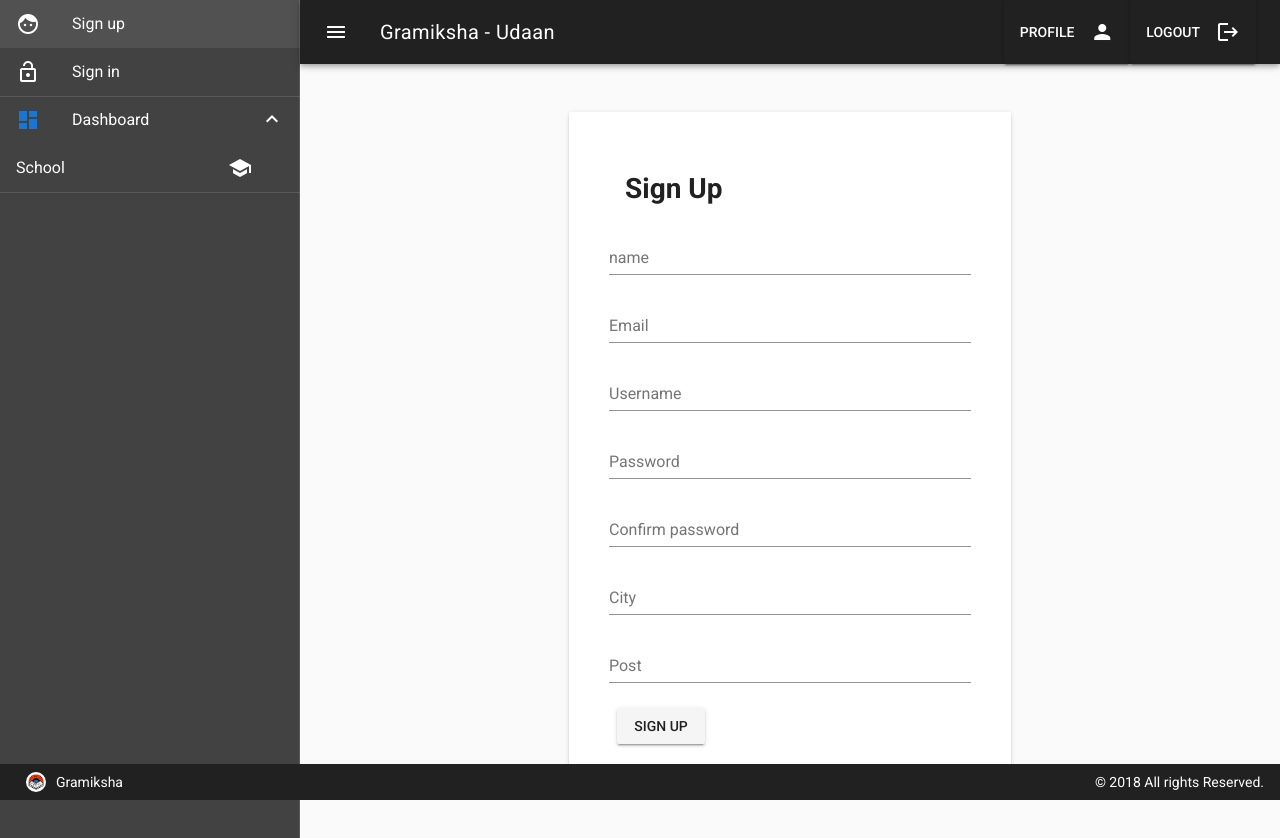
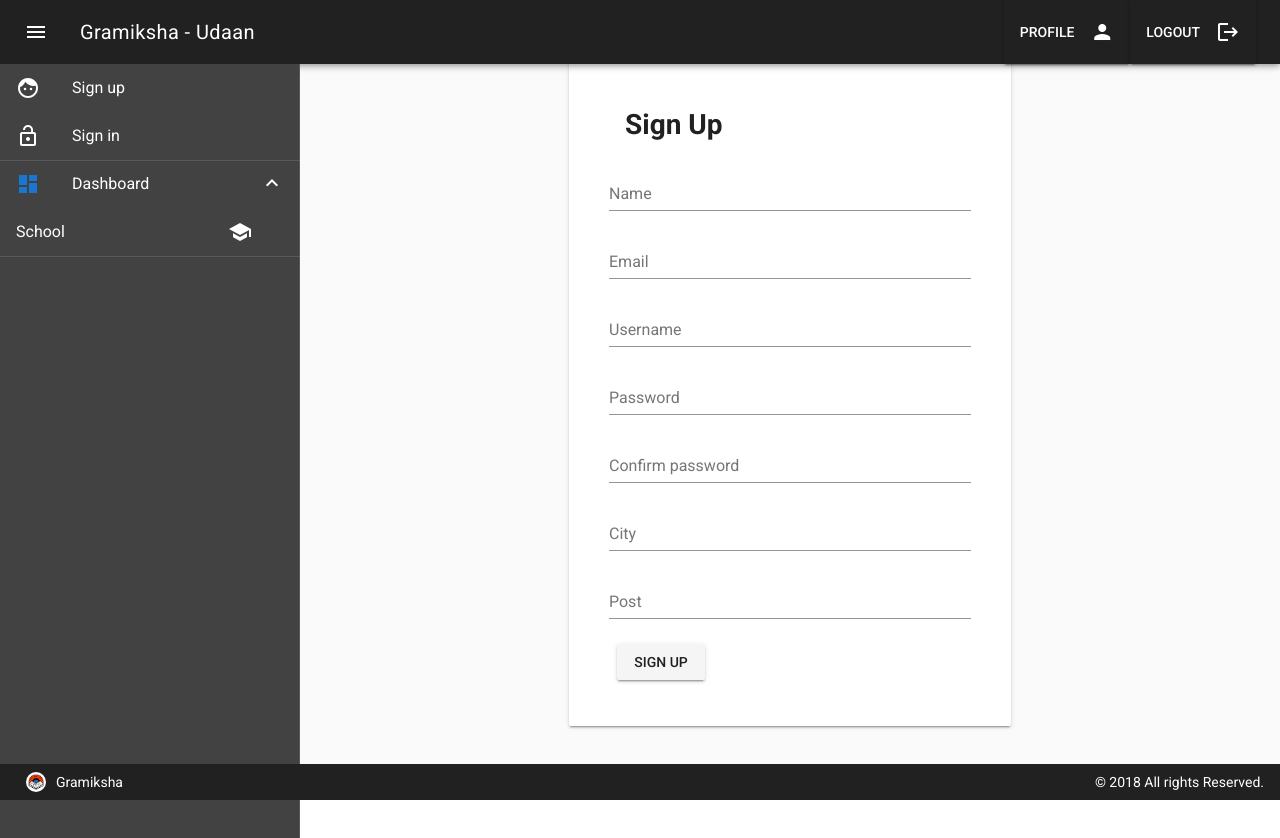
Before and after one commit to atharva3010/gramiksha-udaan, a Vue app: page /Signup in a window 1280 px wide. After the commit the page ends 800 px from the top, so only its background shows below. Built offline with nearby package versions, Linux system fonts and the light colour scheme; no server answers; the database is empty.

Commit message:
small changes

```diff
--- a/src/App.vue
+++ b/src/App.vue
@@ -2,7 +2,7 @@
   <v-app>
     <v-layout row>
       <v-flex>
-        <v-navigation-drawer clipped permanent dark persistant v-if="isDrawer">
+        <v-navigation-drawer class="nav-drawer" fixed clipped permanent dark persistant v-if="isDrawer">
           <v-toolbar class="transparent" flat>
             <v-list class="pa-0">
               <v-list-tile avatar v-if="userSignedIn">
@@ -36,7 +36,7 @@
         </v-navigation-drawer>
       </v-flex>
       <v-flex xs12>
-        <v-toolbar dark>
+        <v-toolbar fixed dark>
           <v-toolbar-side-icon @click="isDrawer=!isDrawer"> </v-toolbar-side-icon>
           <v-toolbar-title class="font-weight-regular">
             Gramiksha - Udaan<span v-if="userSignedIn">, {{user.name}}</span>
@@ -54,13 +54,14 @@
           </v-toolbar-items>
         </v-toolbar>
 
-
+        <main :style="isDrawer ? {'padding-left': '300px'} : {'padding-left': '0'}">
           <v-container>
             <div id="app">
               <!-- <img src="./assets/logo.png"> -->
               <router-view/>
             </div>
           </v-container>
+        </main>
       </v-flex>
     </v-layout>
     <v-footer fixed class="pa-3" dark>
@@ -71,6 +72,17 @@
     </v-footer>
   </v-app>
 </template>
+
+<style>
+.nav-drawer {
+  margin-top: 64px !important;
+}
+@media screen and (max-width: 960px) {
+  .nav-drawer {
+    margin-top: 48px !important;
+  }
+}
+</style>
 
 <script>
 export default {
--- a/src/components/User/signup.vue
+++ b/src/components/User/signup.vue
@@ -8,7 +8,6 @@
         <v-layout>
             <v-flex sx12 sm6 offset-sm3>
                 <v-card>
-
                 <v-card-text>
                     <v-container>
                     <v-card-title><h1> Sign Up</h1></v-card-title>
@@ -16,7 +15,7 @@
                         >   <v-layout row>
                                 <v-flex xs12>
                                 <v-text-field
-                                label="name"
+                                label="Name"
                                 id="name"
                                 v-model="name"
 
```
Lines whose indentation alone changed are shown as unchanged.
